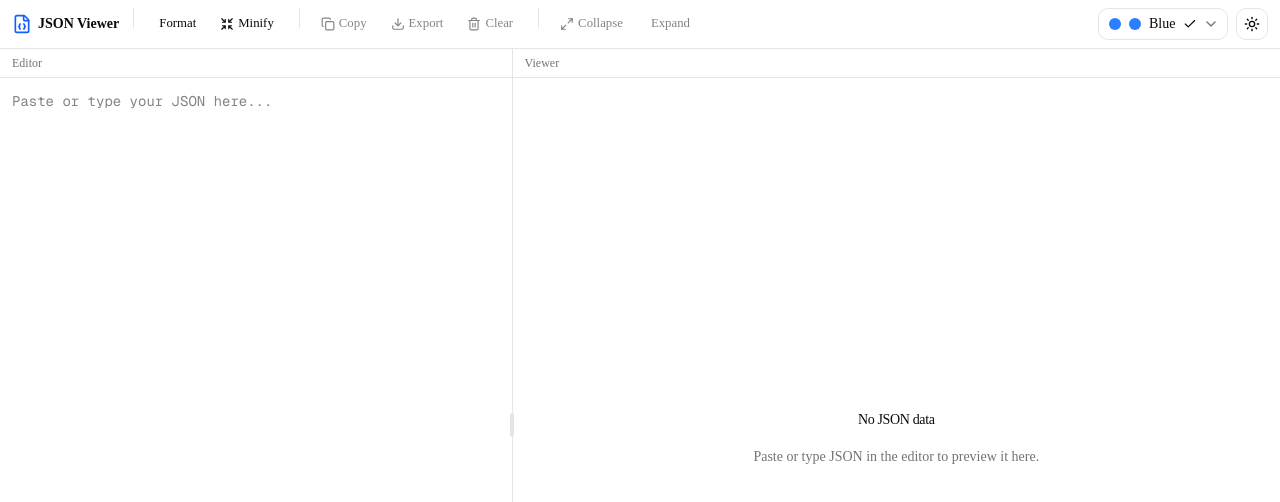
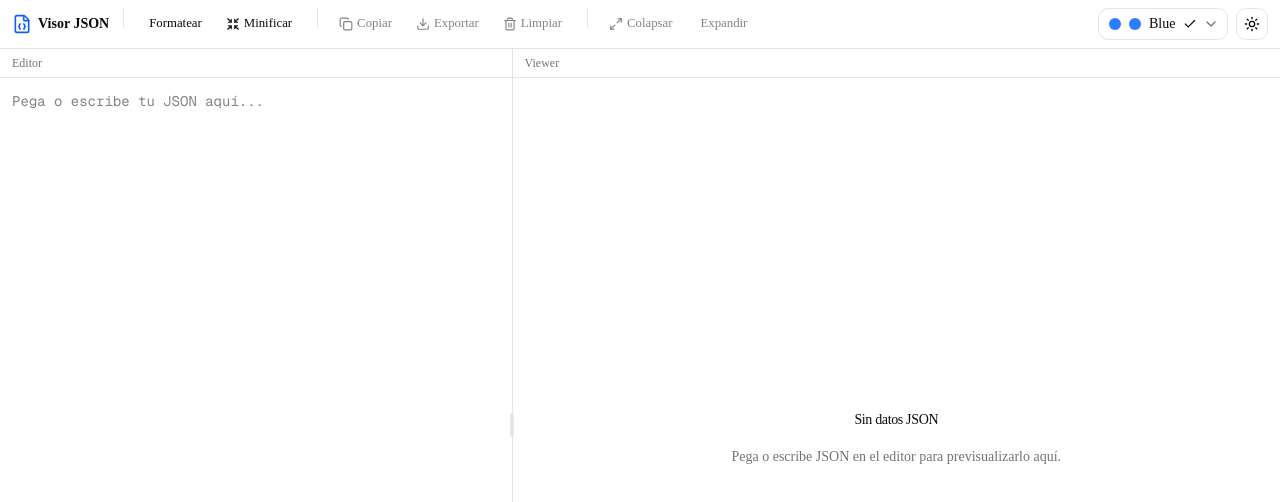
Before and after one commit to Casado7/json-viewer, a Next.js app: page / in a window 1280 px wide. Shown: the top 502 px of the page. Built offline with nearby package versions, Linux system fonts and the light colour scheme.

Commit message:
Translate application UI to Spanish

```diff
--- a/src/app/layout.tsx
+++ b/src/app/layout.tsx
@@ -16,8 +16,8 @@ const geistMono = Geist_Mono({
 });
 
 export const metadata: Metadata = {
-  title: "JSON Viewer",
-  description: "A beautiful JSON viewer with tree navigation",
+  title: "Visor JSON",
+  description: "Un visor de JSON con navegación en árbol",
 };
 
 export default function RootLayout({
--- a/src/app/page.tsx
+++ b/src/app/page.tsx
@@ -79,9 +79,9 @@ export default function Home() {
       const formatted = formatJson(text);
       setText(formatted);
       parseAndBuild(formatted);
-      toast.success("JSON formatted");
+      toast.success("JSON formateado");
     } catch {
-      toast.error("Invalid JSON");
+      toast.error("JSON inválido");
     }
   }, [text, parseAndBuild]);
 
@@ -90,16 +90,16 @@ export default function Home() {
       const minified = minifyJson(text);
       setText(minified);
       parseAndBuild(minified);
-      toast.success("JSON minified");
+      toast.success("JSON minificado");
     } catch {
-      toast.error("Invalid JSON");
+      toast.error("JSON inválido");
     }
   }, [text, parseAndBuild]);
 
   const handleCopy = useCallback(() => {
     if (!text.trim()) return;
     navigator.clipboard.writeText(text);
-    toast.success("Copied to clipboard");
+    toast.success("Copiado al portapapeles");
   }, [text]);
 
   const handleClear = useCallback(() => {
@@ -120,9 +120,9 @@ export default function Home() {
       a.download = "data.json";
       a.click();
       URL.revokeObjectURL(url);
-      toast.success("File downloaded");
+      toast.success("Archivo descargado");
     } catch {
-      toast.error("Invalid JSON");
+      toast.error("JSON inválido");
     }
   }, [text]);
 
--- a/src/components/json-editor.tsx
+++ b/src/components/json-editor.tsx
@@ -25,7 +25,7 @@ export function JsonEditor({ value, onChange, error }: JsonEditorProps) {
       <div className="flex min-h-0 flex-1">
         <textarea
           className="size-full resize-none border-0 bg-transparent p-3 font-mono text-sm leading-relaxed outline-none"
-          placeholder="Paste or type your JSON here..."
+          placeholder="Pega o escribe tu JSON aquí..."
           value={value}
           onChange={(e) => onChange(e.target.value)}
           spellCheck={false}
--- a/src/components/json-tree-view.tsx
+++ b/src/components/json-tree-view.tsx
@@ -69,9 +69,9 @@ export const JsonTreeView = forwardRef<TreeViewHandle, JsonTreeViewProps>(
         </div>
         <div className="flex min-h-0 flex-1 items-center justify-center">
           <Empty>
-            <EmptyTitle>No JSON data</EmptyTitle>
+            <EmptyTitle>Sin datos JSON</EmptyTitle>
             <EmptyDescription>
-              Paste or type JSON in the editor to preview it here.
+              Pega o escribe JSON en el editor para previsualizarlo aquí.
             </EmptyDescription>
           </Empty>
         </div>
@@ -113,9 +113,9 @@ export const JsonTreeView = forwardRef<TreeViewHandle, JsonTreeViewProps>(
             onCopy={async (value: string) => {
               try {
                 await navigator.clipboard.writeText(value);
-                toast.success("Copied to clipboard");
+                toast.success("Copiado al portapapeles");
               } catch {
-                toast.error("Failed to copy");
+                toast.error("Error al copiar");
               }
             }}
           />
--- a/src/components/mode-toggle.tsx
+++ b/src/components/mode-toggle.tsx
@@ -21,7 +21,7 @@ export function ModeToggle() {
     return (
       <Button variant="outline" size="icon" disabled>
         <Sun className="size-4" />
-        <span className="sr-only">Toggle theme</span>
+        <span className="sr-only">Cambiar tema</span>
       </Button>
     );
   }
@@ -32,21 +32,21 @@ export function ModeToggle() {
         <Button variant="outline" size="icon">
           <Sun className="size-4 rotate-0 scale-100 transition-all dark:-rotate-90 dark:scale-0" />
           <Moon className="absolute size-4 rotate-90 scale-0 transition-all dark:rotate-0 dark:scale-100" />
-          <span className="sr-only">Toggle theme</span>
+          <span className="sr-only">Cambiar tema</span>
         </Button>
       </DropdownMenuTrigger>
       <DropdownMenuContent align="end">
         <DropdownMenuItem onClick={() => setTheme("light")}>
           <Sun data-icon="inline-start" />
-          Light
+          Claro
         </DropdownMenuItem>
         <DropdownMenuItem onClick={() => setTheme("dark")}>
           <Moon data-icon="inline-start" />
-          Dark
+          Oscuro
         </DropdownMenuItem>
         <DropdownMenuItem onClick={() => setTheme("system")}>
           <Monitor data-icon="inline-start" />
-          System
+          Sistema
         </DropdownMenuItem>
       </DropdownMenuContent>
     </DropdownMenu>
--- a/src/components/search-bar.tsx
+++ b/src/components/search-bar.tsx
@@ -54,7 +54,7 @@ export function SearchBar({
       <Search className="size-3.5 text-muted-foreground shrink-0" />
       <Input
         className="h-7 text-xs flex-1 min-w-0"
-        placeholder="Search (Ctrl+F)"
+        placeholder="Buscar (Ctrl+F)"
         value={value}
         onChange={(e) => handleChange(e.target.value)}
         autoFocus
--- a/src/components/toolbar.tsx
+++ b/src/components/toolbar.tsx
@@ -42,17 +42,17 @@ export function Toolbar({
     <div className="flex items-center gap-1.5 border-b px-3 py-2">
       <div className="flex items-center gap-1.5">
         <FileJson className="size-5 text-primary" />
-        <span className="text-sm font-semibold">JSON Viewer</span>
+        <span className="text-sm font-semibold">Visor JSON</span>
       </div>
 
       <Separator orientation="vertical" className="mx-2 h-5" />
 
       <Button variant="ghost" size="sm" onClick={onFormat}>
-        Format
+        Formatear
       </Button>
       <Button variant="ghost" size="sm" onClick={onMinify}>
         <Shrink data-icon="inline-start" />
-        Minify
+        Minificar
       </Button>
 
       <Separator orientation="vertical" className="mx-2 h-5" />
@@ -64,7 +64,7 @@ export function Toolbar({
         disabled={disabled}
       >
         <Copy data-icon="inline-start" />
-        Copy
+        Copiar
       </Button>
       <Button
         variant="ghost"
@@ -73,7 +73,7 @@ export function Toolbar({
         disabled={disabled}
       >
         <Download data-icon="inline-start" />
-        Export
+        Exportar
       </Button>
       <Button
         variant="ghost"
@@ -82,7 +82,7 @@ export function Toolbar({
         disabled={disabled}
       >
         <Trash2 data-icon="inline-start" />
-        Clear
+        Limpiar
       </Button>
 
       <Separator orientation="vertical" className="mx-2 h-5" />
@@ -94,7 +94,7 @@ export function Toolbar({
         disabled={disabled}
       >
         <Maximize2 data-icon="inline-start" />
-        Collapse
+        Colapsar
       </Button>
       <Button
         variant="ghost"
@@ -102,7 +102,7 @@ export function Toolbar({
         onClick={onExpandAll}
         disabled={disabled}
       >
-        Expand
+        Expandir
       </Button>
 
       <div className="ml-auto flex items-center gap-2">
```
